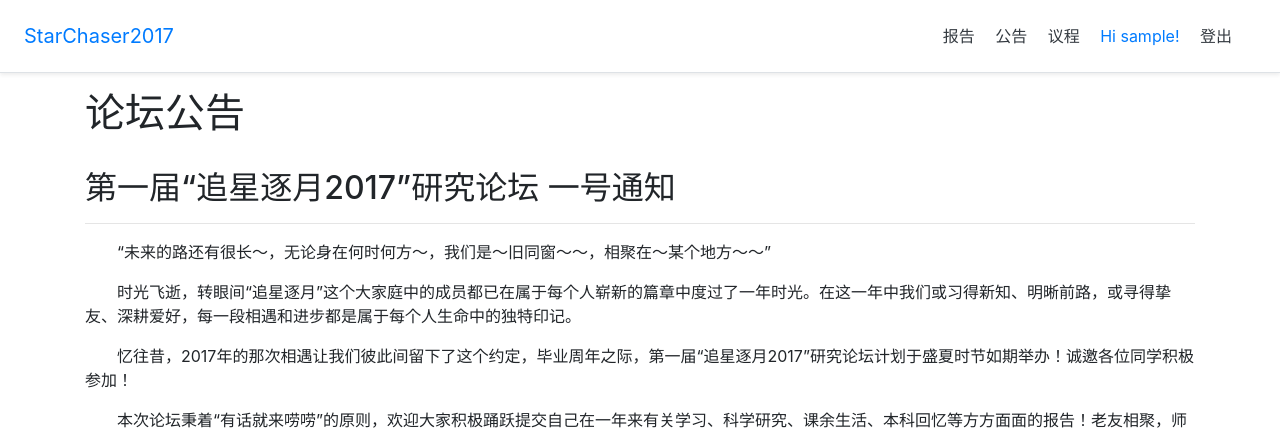
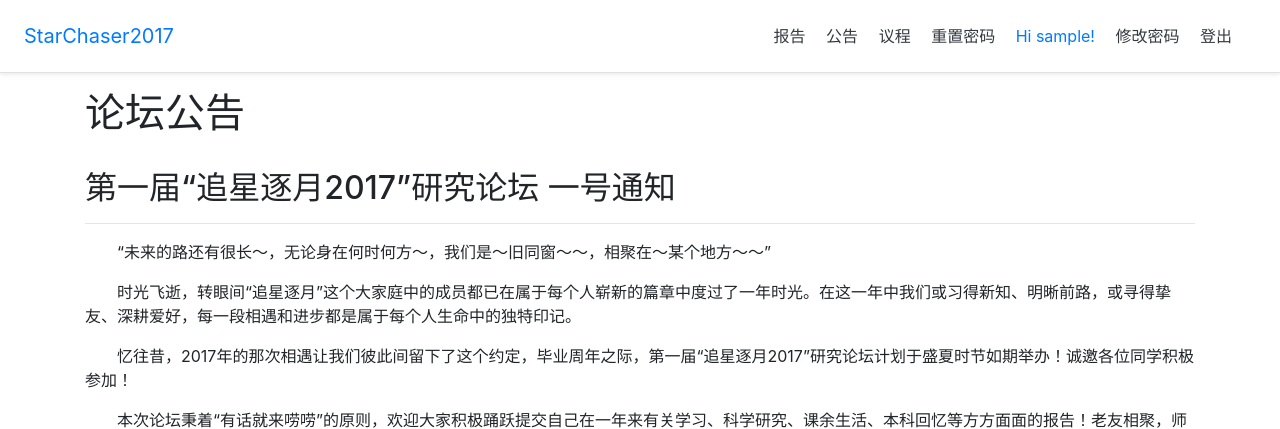
Before and after one commit to ChenfaZheng/StarChaser2017Forum, a Django app: page /about/ in a window 1280 px wide. Shown: the top 429 px of the page. Run offline with Django 4.2, Linux system fonts and the light colour scheme; the visitor is signed in with stand-in values (Sample User, id 1); parts of the project's set-up code (start-up, migrations or seed data) failed here and were passed over; some libraries are stand-ins or nearby versions.

Commit message:
set/change password

```diff
--- a/templates/_base.html
+++ b/templates/_base.html
@@ -20,8 +20,10 @@
         <a class="p-2 text-dark" href="{% url 'report_list' %}">报告</a>
         <a class="p-2 text-dark" href="{% url 'about' %}">公告</a>
         <a class="p-2 text-dark" href="{% url 'schedule' %}">议程</a>
+        <a class="p-2 text-dark" href="{% url 'account_set_password' %}">重置密码</a>
         {% if user.is_authenticated %}
           <a class="p-2 text-primary">Hi {{ user.username }}!</a>
+          <a class="p-2 text-dark" href="{% url 'account_change_password' %}">修改密码</a>
           <a class="p-2 text-dark" href="{% url 'account_logout' %}">登出</a>
         {% else %}
           <a class="p-2 text-dark" href="{% url 'account_login' %}">登录</a>
```
